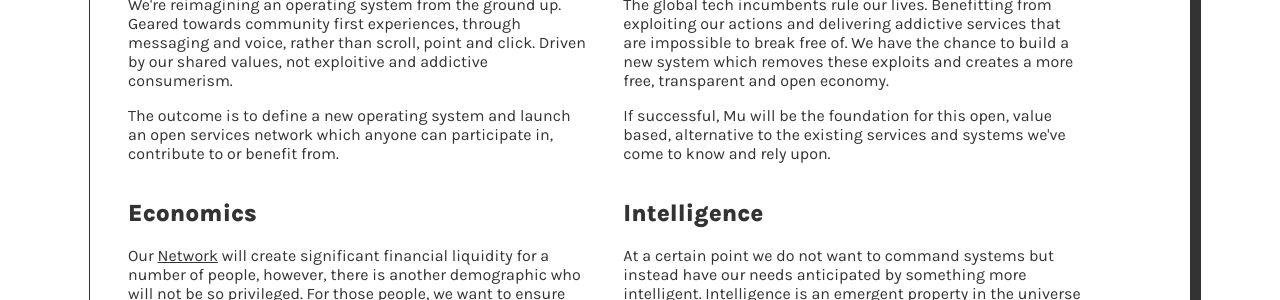
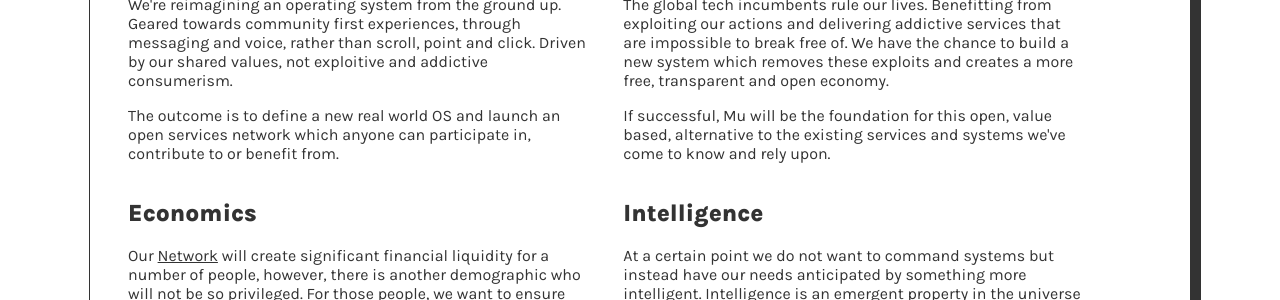
Before and after one commit to muxyz/website, a Jekyll site: the page built from index.md, in a window 1280 px wide. Shown: the part 466-766 px from the top of the page. Built offline with Jekyll 4.4.1, drawn with Linux system fonts in a browser that asks for light colours.

Commit message:
Update index.md

```diff
--- a/index.md
+++ b/index.md
@@ -15,7 +15,7 @@
 and voice, rather than scroll, point and click. Driven by our shared values, not exploitive and addictive consumerism.
 </p>
 
-<p>The outcome is to define a new operating system and launch an open services network
+<p>The outcome is to define a new real world OS and launch an open services network
 which anyone can participate in, contribute to or benefit from.
 </p>
 </div>
```
